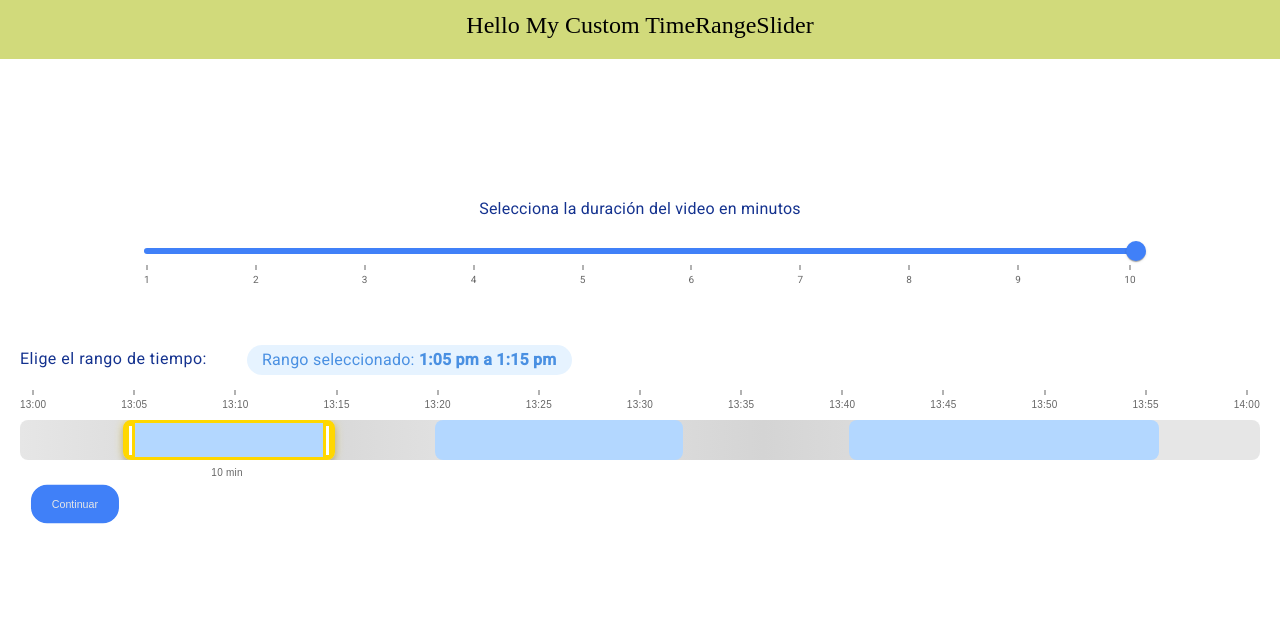
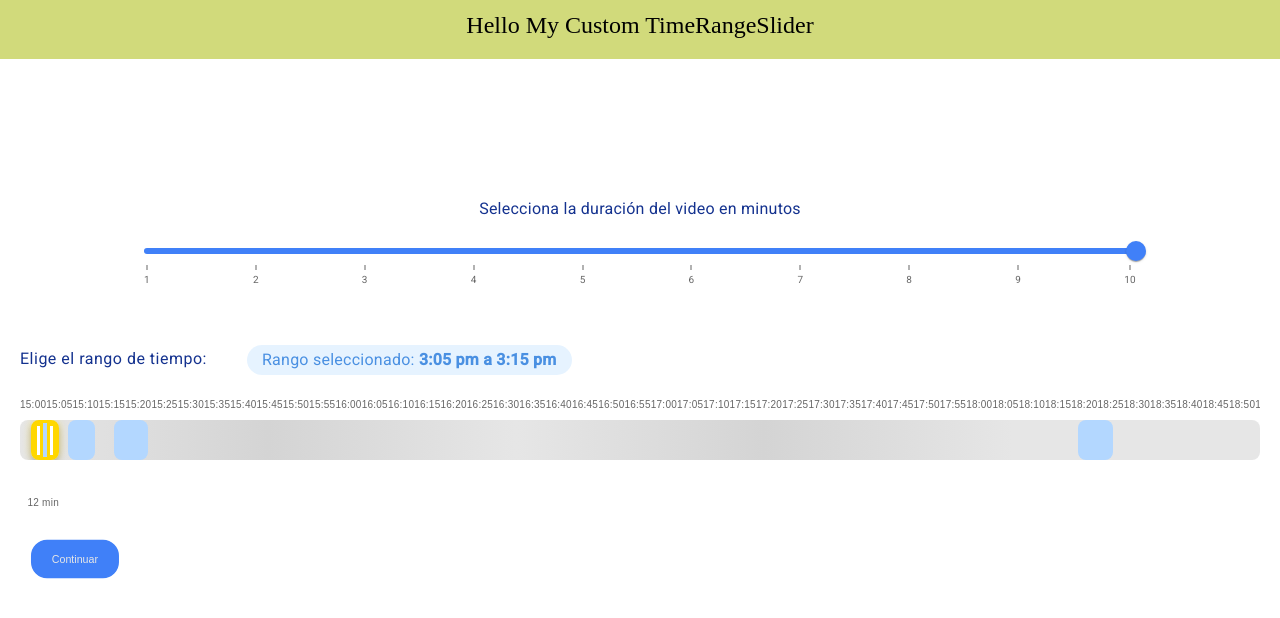
Before and after one commit to afgomez123/spike-timeRangeSlider, an Angular app: page / in a window 1280 px wide. Shown: the top 618 px of the page. Built offline with nearby package versions, Linux system fonts and the light colour scheme; what @angular-slider/ngx-slider would draw is missing.

Commit message:
Estilos del tamaño cuando hay muchas horas

```diff
--- a/src/app/app.component.html
+++ b/src/app/app.component.html
@@ -6,18 +6,15 @@
   <app-line-slider></app-line-slider>
 
   <app-time-line
-    style="width: 100%"
-    [startHour]="13"
-    [endHour]="14"
+    [startHour]="15"
+    [endHour]="24 "
     [interval]="5"
     [timeRanges]="[
-      { startTime: '13:05', endTime: '13:15' },
-      { startTime: '13:20', endTime: '13:32' },
-      { startTime: '13:40', endTime: '13:55' }
+      { startTime: '15:05', endTime: '15:15' },
+      { startTime: '15:20', endTime: '15:32' },
+      { startTime: '15:40', endTime: '15:55' },
+      { startTime: '22:40', endTime: '22:55' }
     ]"
   >
   </app-time-line>
 </section>
-<!-- <section style="margin-top: 100px; position: relative;">
-  <app-ngx-time-slider></app-ngx-time-slider>
-</section> -->
--- a/src/app/common/slider/time-line/time-line.component.scss
+++ b/src/app/common/slider/time-line/time-line.component.scss
@@ -31,9 +31,39 @@ $box-shadow-default: 0 4px 6px rgba(0, 0, 0, 0.2), 0 0 10px rgba(255, 215, 0, 0.
   margin: 20px auto;
   position: relative;
   font-family: $font-primary;
+  overflow-x: scroll; /* El scrollbar solo aparecerá si es necesario */
+  height: 120px;
+  }
+
+.timeline::-webkit-scrollbar {
+  height: 10px; /* Altura inicial del scrollbar: oculto */
+   transition: height 0.3s ease; /* Transición para mostrar el scrollbar */
+}
+
+.timeline:hover::-webkit-scrollbar {
+  height: 10px; /* Altura del scrollbar al pasar el mouse */
+}
+
+.timeline::-webkit-scrollbar-thumb {
+  background: #b3d7ff; /* Color del thumb */
+  border-radius: 10px; /* Bordes redondeados */
+}
+
+.timeline::-webkit-scrollbar-thumb:hover {
+  background: #b3d7ff; /* Color del thumb */
+  border-radius: 10px; /* Bordes redondeados */
 }
 
 /* Contenedor de las horas */
+// .hours {
+//   display: flex;
+//   justify-content: space-between;
+//   font-size: $font-size-small;
+//   color: $color-gray;
+//   margin-bottom: 5px;
+//   width: 3000px; //esto deberia calcularse en base al  startHour , endHour e interval
+// }
+
 .hours {
   display: flex;
   justify-content: space-between;
@@ -61,6 +91,22 @@ $box-shadow-default: 0 4px 6px rgba(0, 0, 0, 0.2), 0 0 10px rgba(255, 215, 0, 0.
 }
 
 /* Pista de tiempo (background de la línea) */
+// .timeline-track {
+//   width: 3000px; //esto deberia calcularse en base al  startHour , endHour e interval
+//   position: relative;
+//   height: 40px;
+//   background: linear-gradient(
+//     to right,
+//     $color-light-gray 0%,
+//     $color-dark-gray 20%,
+//     $color-light-gray 40%,
+//     $color-dark-gray 60%,
+//     $color-light-gray 80%
+//   );
+//   border-radius: 8px;
+//   overflow: hidden;
+// }
+
 .timeline-track {
   position: relative;
   height: 40px;
@@ -162,7 +208,7 @@ $box-shadow-default: 0 4px 6px rgba(0, 0, 0, 0.2), 0 0 10px rgba(255, 215, 0, 0.
 
 /* Duración en minutos bajo el cuadro */
 .duration-label {
-  bottom: -25px;
+  bottom: 0px;
   position: absolute;
   font-size: $font-size-small;
   color: $color-gray;
```
